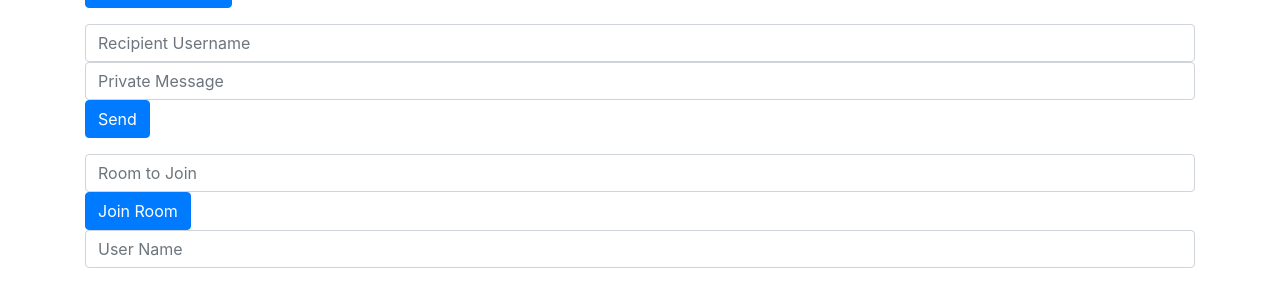
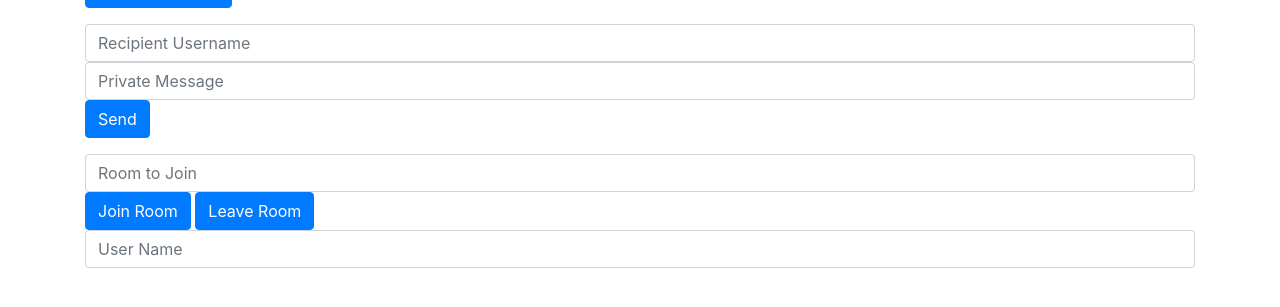
Before and after one commit to ali-hammoud-dev/socketIO, a Flask app: page / in a window 1280 px wide. Shown: the part 160-467 px from the top of the page. Run offline with Flask 3, Linux system fonts and the light colour scheme; some libraries are stand-ins or nearby versions.

Commit message:
leave the room

```diff
--- a/app.py
+++ b/app.py
@@ -1,5 +1,5 @@
 from flask import Flask,render_template,request
-from flask_socketio import SocketIO , send , emit,join_room
+from flask_socketio import SocketIO , send , emit,join_room , leave_room
 
 app = Flask(__name__)
 app.config['SECRET_KEY'] = 'secretkey'
@@ -54,5 +54,11 @@ def handle_join_room(payload):
     join_room(room)
     emit('room_message',f'a new user has joined :{payload["username"]}',room=room)
 
+@socketio.on('leave_the_room',namespace="/private")
+def handle_leave_room(payload):
+    room = payload['room']
+    leave_room(room)
+    emit('room_message',f'{payload["username"]} has left the room {room}',room=room)
+
 if __name__ == '__main__':
     socketio.run(app)
--- a/static/client.js
+++ b/static/client.js
@@ -47,6 +47,13 @@ private_socket.on('room_message',function(msg){
     alert(msg)
 })
 
+
+function leave_room(){
+    var room = document.getElementById('room-to-join').value;
+    var username = document.getElementById('user_roomname').value;
+    private_socket.emit('leave_the_room',{'room':room,'username':username})
+}
+
 // socket_messages.on('from flask',function(msg){
 //     alert(msg)
 // });
--- a/templates/index.html
+++ b/templates/index.html
@@ -26,6 +26,7 @@
   <div class="mb-3">
     <input id="room-to-join" class="form-control" type="text" placeholder="Room to Join">
     <button class="btn btn-primary" onclick="join_room()">Join Room</button>
+    <button class="btn btn-primary" onclick="leave_room()">Leave Room</button>
     <input id="user_roomname" class="form-control" type="text" placeholder="User Name">
   </div>
 
```
